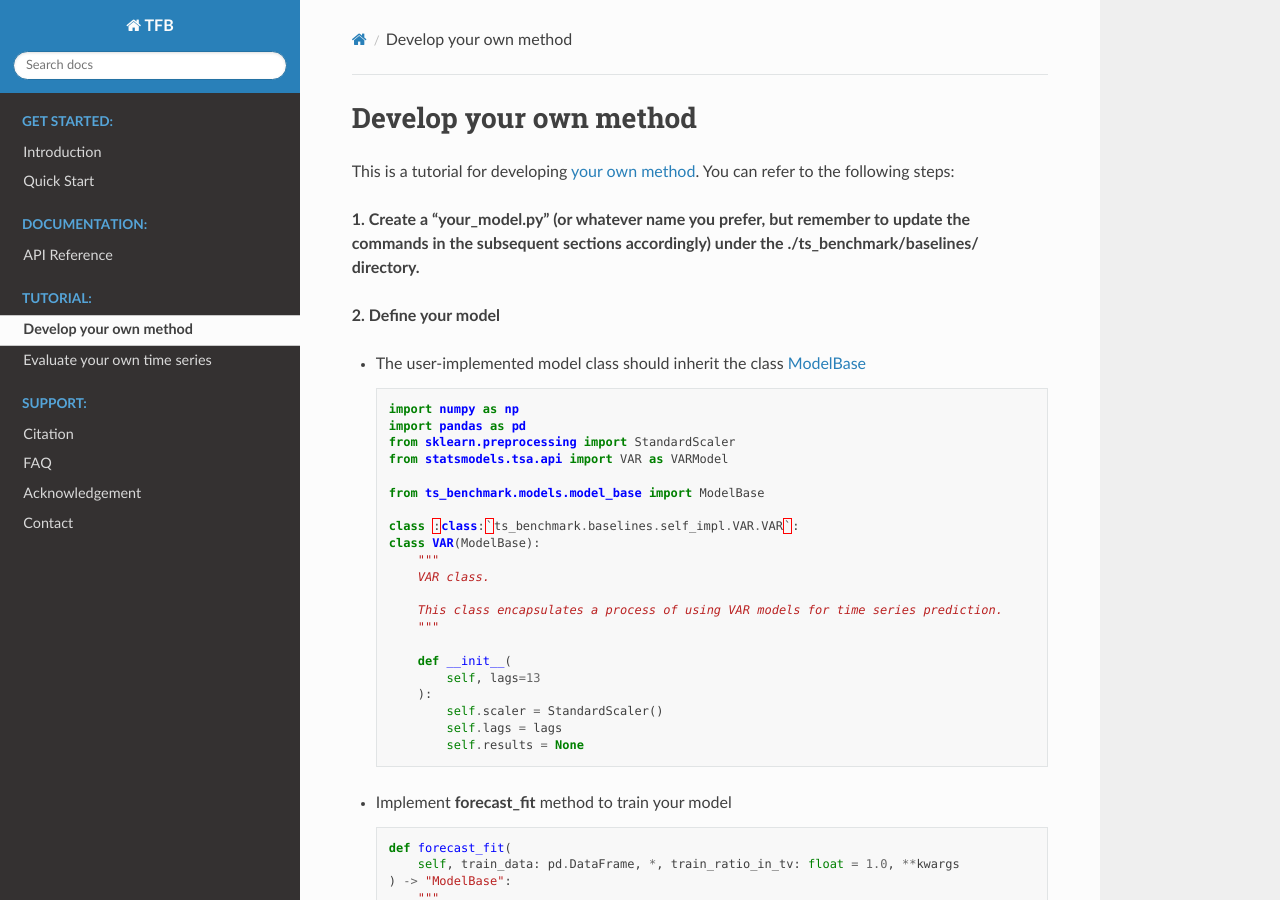
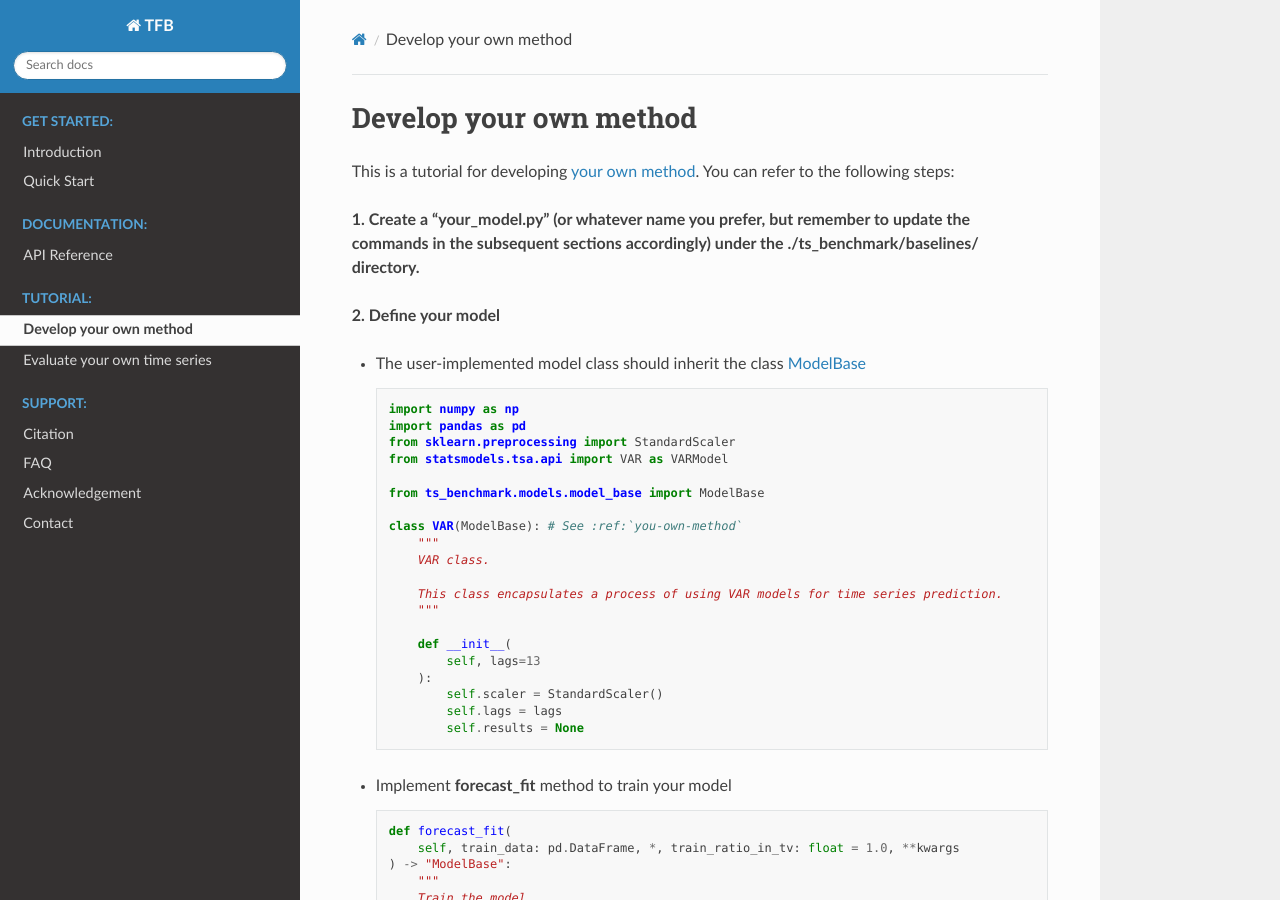
Before and after one commit to DevCrafterLZY/TFB_docs, a Sphinx documentation site: the page built from source/tutorial/develop_own_method.rst, in a window 1280 px wide and 900 px high. Built offline with Sphinx 7.4.7 and the Read the Docs theme 2.0.0, drawn with Linux system fonts in a browser that asks for light colours.

Commit message:
测试VAR

```diff
--- a/source/tutorial/develop_own_method.rst
+++ b/source/tutorial/develop_own_method.rst
@@ -23,8 +23,7 @@ You can refer to the following steps:
 
       from ts_benchmark.models.model_base import ModelBase
 
-      class :class:`ts_benchmark.baselines.self_impl.VAR.VAR`:
-      class VAR(ModelBase):
+      class VAR(ModelBase): # See :ref:`you-own-method`
           """
           VAR class.
 
```
